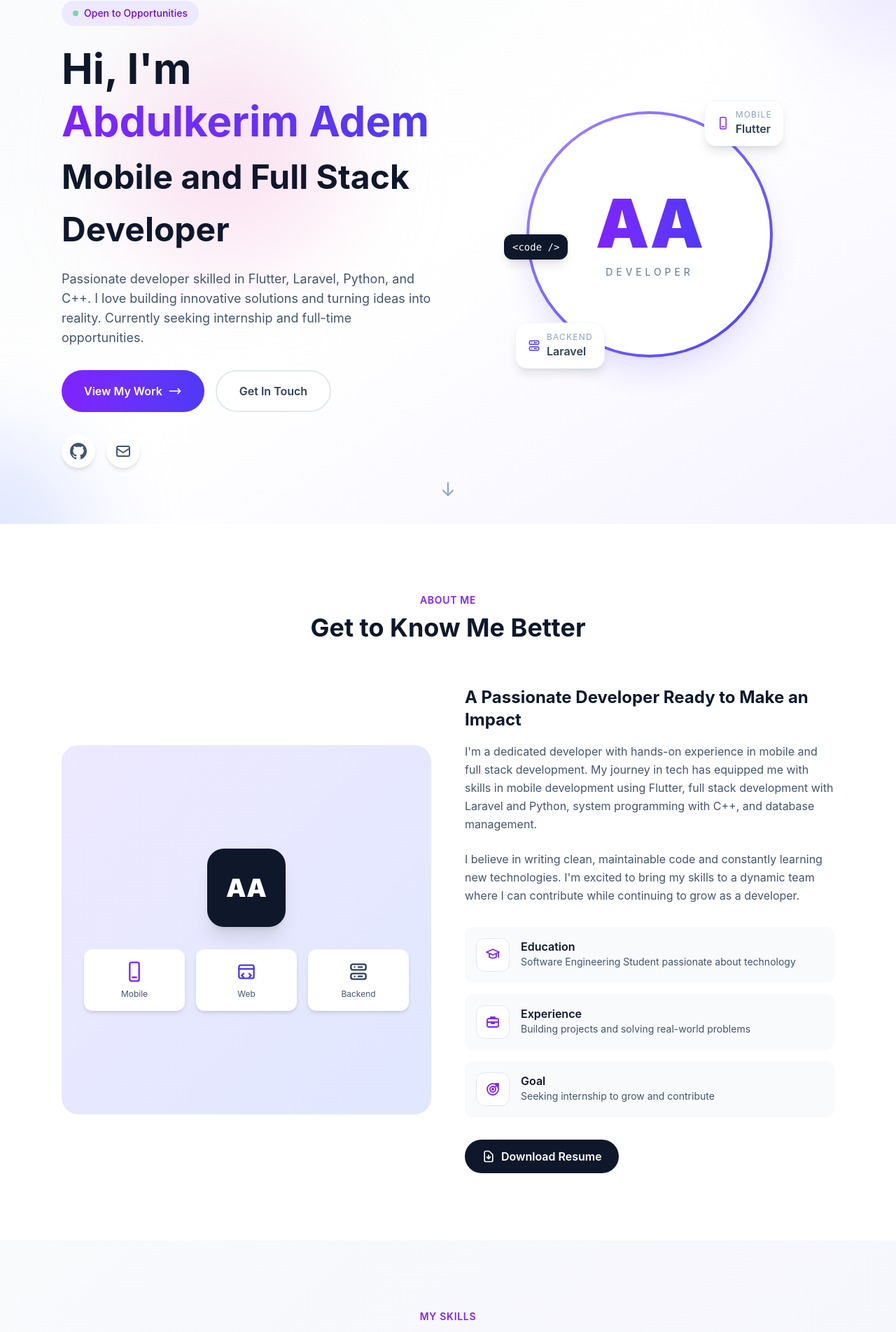
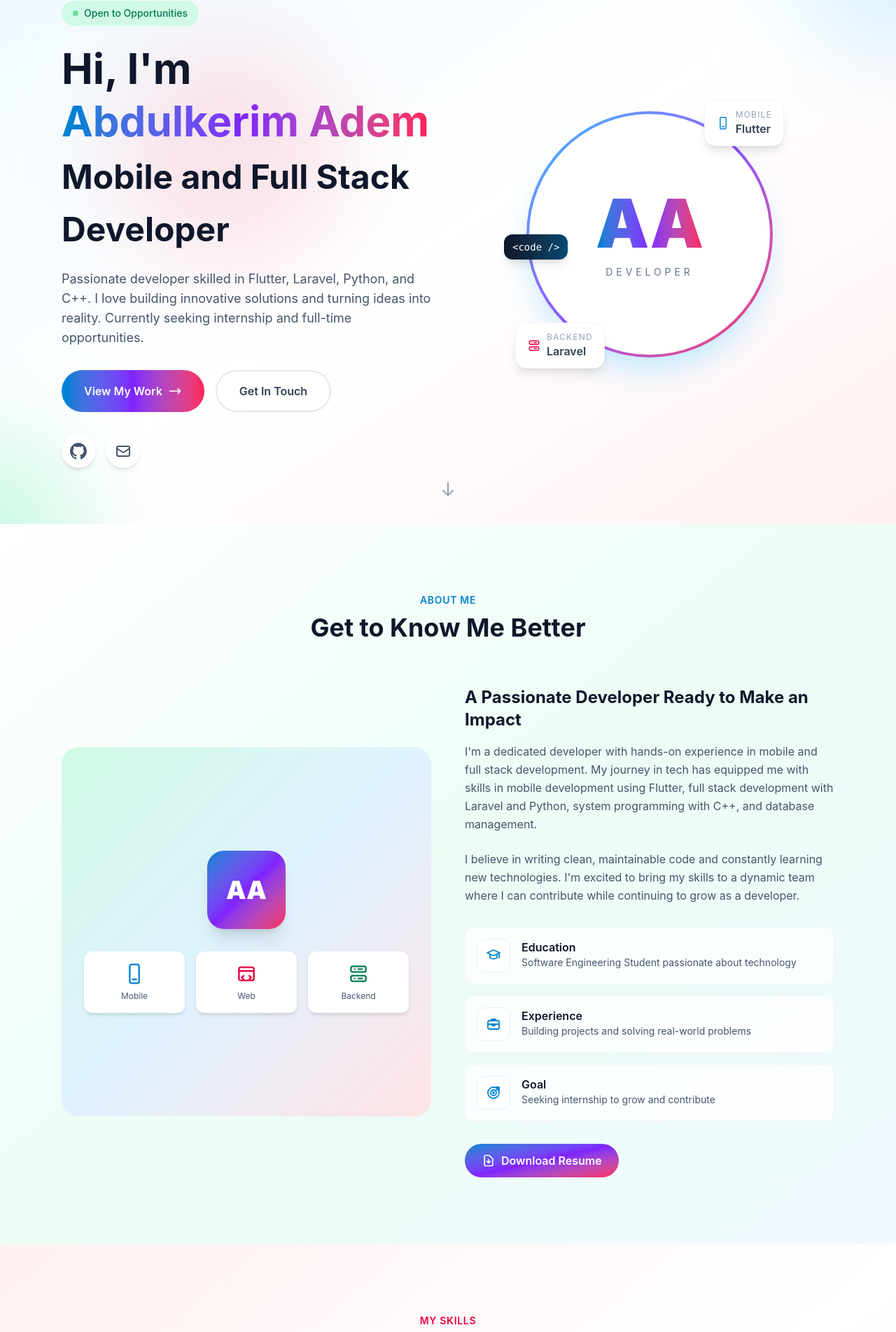
Before and after one commit to abdu2030/Portfolio-Website, a React (Vite) app: page / in a window 1280 px wide. Shown: the part 79-1983 px from the top of the page at 70% size. Built offline with nearby package versions, Linux system fonts and the light colour scheme.

Commit message:
Add colorful portfolio accents

```diff
--- a/src/components/About.tsx
+++ b/src/components/About.tsx
@@ -20,10 +20,10 @@ export default function About() {
   ];
 
   return (
-    <section id="about" className="py-24 bg-white">
+    <section id="about" className="py-24 bg-gradient-to-br from-white via-emerald-50 to-sky-50">
       <div className="max-w-6xl mx-auto px-6">
         <div className="text-center mb-16">
-          <span className="text-violet-600 font-semibold text-sm uppercase tracking-wider">
+          <span className="text-sky-600 font-semibold text-sm uppercase tracking-wider">
             About Me
           </span>
           <h2 className="text-3xl md:text-4xl font-bold text-slate-900 mt-2">
@@ -34,29 +34,29 @@ export default function About() {
         <div className="grid lg:grid-cols-2 gap-12 items-center">
           {/* Left side - Illustration */}
           <div className="relative">
-            <div className="aspect-square rounded-3xl bg-gradient-to-br from-violet-100 to-indigo-100 p-8 flex items-center justify-center">
+            <div className="aspect-square rounded-3xl bg-gradient-to-br from-emerald-100 via-sky-100 to-rose-100 p-8 flex items-center justify-center">
               <div className="text-center w-full">
-                <div className="mx-auto w-28 h-28 rounded-3xl bg-slate-900 text-white flex items-center justify-center text-4xl font-black shadow-xl">
+                <div className="mx-auto w-28 h-28 rounded-3xl bg-gradient-to-br from-sky-600 via-violet-600 to-rose-500 text-white flex items-center justify-center text-4xl font-black shadow-xl">
                   AA
                 </div>
                 <div className="grid grid-cols-3 gap-4 mt-8">
                   <div className="p-4 bg-white rounded-xl shadow-md">
-                    <VisualIcon name="mobile" className="w-8 h-8 text-violet-600 mx-auto mb-2" />
+                    <VisualIcon name="mobile" className="w-8 h-8 text-sky-600 mx-auto mb-2" />
                     <div className="text-xs text-slate-600">Mobile</div>
                   </div>
                   <div className="p-4 bg-white rounded-xl shadow-md">
-                    <VisualIcon name="frontend" className="w-8 h-8 text-indigo-600 mx-auto mb-2" />
+                    <VisualIcon name="frontend" className="w-8 h-8 text-rose-600 mx-auto mb-2" />
                     <div className="text-xs text-slate-600">Web</div>
                   </div>
                   <div className="p-4 bg-white rounded-xl shadow-md">
-                    <VisualIcon name="server" className="w-8 h-8 text-slate-700 mx-auto mb-2" />
+                    <VisualIcon name="server" className="w-8 h-8 text-emerald-700 mx-auto mb-2" />
                     <div className="text-xs text-slate-600">Backend</div>
                   </div>
                 </div>
               </div>
             </div>
             {/* Decorative element */}
-            <div className="absolute -bottom-6 -right-6 w-24 h-24 bg-gradient-to-br from-violet-500 to-indigo-600 rounded-2xl -z-10"></div>
+            <div className="absolute -bottom-6 -right-6 w-24 h-24 bg-gradient-to-br from-sky-500 via-violet-500 to-rose-500 rounded-2xl -z-10"></div>
           </div>
 
           {/* Right side - Content */}
@@ -81,9 +81,9 @@ export default function About() {
               {highlights.map((item, index) => (
                 <div
                   key={index}
-                  className="flex items-start gap-4 p-4 bg-slate-50 rounded-xl hover:bg-violet-50 transition-colors"
+                  className="flex items-start gap-4 p-4 bg-white/80 border border-slate-100 rounded-xl hover:bg-sky-50 transition-colors"
                 >
-                  <span className="w-12 h-12 rounded-xl bg-white border border-slate-200 flex items-center justify-center text-sm font-bold text-violet-600 shrink-0">
+                  <span className="w-12 h-12 rounded-xl bg-white border border-sky-100 flex items-center justify-center text-sm font-bold text-sky-600 bg-sky-50 shrink-0">
                     <VisualIcon name={item.icon} className="w-6 h-6" />
                   </span>
                   <div>
@@ -99,7 +99,7 @@ export default function About() {
               <a
                 href="/ABDULKERIM_ADEM_FlowCV_Resume_2026-05-24.pdf"
                 target="_blank"
-                className="inline-flex items-center gap-2 px-6 py-3 bg-slate-900 text-white rounded-full font-semibold hover:bg-slate-800 transition-colors"
+                className="inline-flex items-center gap-2 px-6 py-3 bg-gradient-to-br from-sky-600 via-violet-600 to-rose-500 text-white rounded-full font-semibold hover:bg-slate-800 transition-colors"
               >
                 <svg
                   className="w-5 h-5"
--- a/src/components/Hero.tsx
+++ b/src/components/Hero.tsx
@@ -4,29 +4,29 @@ export default function Hero() {
   return (
     <section
       id="home"
-      className="min-h-screen flex items-center justify-center relative overflow-hidden bg-gradient-to-br from-slate-50 via-white to-violet-50"
+      className="min-h-screen flex items-center justify-center relative overflow-hidden bg-gradient-to-br from-sky-50 via-white to-rose-50"
     >
       {/* Background decoration */}
       <div className="absolute inset-0 overflow-hidden">
-        <div className="absolute -top-40 -right-40 w-80 h-80 bg-violet-200 rounded-full mix-blend-multiply filter blur-3xl opacity-50 animate-blob"></div>
-        <div className="absolute -bottom-40 -left-40 w-80 h-80 bg-indigo-200 rounded-full mix-blend-multiply filter blur-3xl opacity-50 animate-blob animation-delay-2000"></div>
-        <div className="absolute top-40 left-40 w-80 h-80 bg-pink-200 rounded-full mix-blend-multiply filter blur-3xl opacity-50 animate-blob animation-delay-4000"></div>
+        <div className="absolute -top-40 -right-40 w-80 h-80 bg-sky-200 rounded-full mix-blend-multiply filter blur-3xl opacity-50 animate-blob"></div>
+        <div className="absolute -bottom-40 -left-40 w-80 h-80 bg-emerald-200 rounded-full mix-blend-multiply filter blur-3xl opacity-50 animate-blob animation-delay-2000"></div>
+        <div className="absolute top-40 left-40 w-80 h-80 bg-rose-200 rounded-full mix-blend-multiply filter blur-3xl opacity-50 animate-blob animation-delay-4000"></div>
       </div>
 
       <div className="max-w-6xl mx-auto px-6 py-20 relative z-10">
         <div className="flex flex-col lg:flex-row items-center gap-12">
           {/* Text Content */}
           <div className="flex-1 text-center lg:text-left">
-            <div className="inline-flex items-center gap-2 px-4 py-2 bg-violet-100 rounded-full mb-6">
+            <div className="inline-flex items-center gap-2 px-4 py-2 bg-emerald-100 rounded-full mb-6">
               <span className="w-2 h-2 bg-green-500 rounded-full animate-pulse"></span>
-              <span className="text-violet-700 text-sm font-medium">
+              <span className="text-emerald-700 text-sm font-medium">
                 Open to Opportunities
               </span>
             </div>
 
             <h1 className="text-4xl md:text-5xl lg:text-6xl font-bold text-slate-900 mb-6 leading-tight">
               Hi, I'm{' '}
-              <span className="bg-gradient-to-r from-violet-600 to-indigo-600 bg-clip-text text-transparent">
+              <span className="bg-gradient-to-r from-sky-600 via-violet-600 to-rose-500 bg-clip-text text-transparent">
                 Abdulkerim Adem
               </span>
               <br />
@@ -44,7 +44,7 @@ export default function Hero() {
             <div className="flex flex-col sm:flex-row gap-4 justify-center lg:justify-start">
               <a
                 href="#projects"
-                className="px-8 py-4 bg-gradient-to-r from-violet-600 to-indigo-600 text-white rounded-full font-semibold hover:shadow-xl hover:shadow-violet-300 transition-all hover:-translate-y-1 flex items-center justify-center gap-2"
+                className="px-8 py-4 bg-gradient-to-r from-sky-600 via-violet-600 to-rose-500 text-white rounded-full font-semibold hover:shadow-xl hover:shadow-rose-300 transition-all hover:-translate-y-1 flex items-center justify-center gap-2"
               >
                 <span>View My Work</span>
                 <svg
@@ -63,7 +63,7 @@ export default function Hero() {
               </a>
               <a
                 href="#contact"
-                className="px-8 py-4 bg-white border-2 border-slate-200 text-slate-700 rounded-full font-semibold hover:border-violet-300 hover:bg-violet-50 transition-all flex items-center justify-center gap-2"
+                className="px-8 py-4 bg-white border-2 border-slate-200 text-slate-700 rounded-full font-semibold hover:border-sky-300 hover:bg-sky-50 transition-all flex items-center justify-center gap-2"
               >
                 <span>Get In Touch</span>
               </a>
@@ -76,7 +76,7 @@ export default function Hero() {
                 target="_blank"
                 rel="noopener noreferrer"
                 aria-label="GitHub profile"
-                className="p-3 bg-white rounded-full shadow-md hover:shadow-lg hover:-translate-y-1 transition-all text-slate-600 hover:text-violet-600"
+                className="p-3 bg-white rounded-full shadow-md hover:shadow-lg hover:-translate-y-1 transition-all text-slate-600 hover:text-sky-600"
               >
                 <svg className="w-6 h-6" fill="currentColor" viewBox="0 0 24 24">
                   <path d="M12 0C5.37 0 0 5.37 0 12c0 5.31 3.435 9.795 8.205 11.385.6.105.825-.255.825-.57 0-.285-.015-1.23-.015-2.235-3.015.555-3.795-.735-4.035-1.41-.135-.345-.72-1.41-1.23-1.695-.42-.225-1.02-.78-.015-.795.945-.015 1.62.87 1.845 1.23 1.08 1.815 2.805 1.305 3.495.99.105-.78.42-1.305.765-1.605-2.67-.3-5.46-1.335-5.46-5.925 0-1.305.465-2.385 1.23-3.225-.12-.3-.54-1.53.12-3.18 0 0 1.005-.315 3.3 1.23.96-.27 1.98-.405 3-.405s2.04.135 3 .405c2.295-1.56 3.3-1.23 3.3-1.23.66 1.65.24 2.88.12 3.18.765.84 1.23 1.905 1.23 3.225 0 4.605-2.805 5.625-5.475 5.925.435.375.81 1.095.81 2.22 0 1.605-.015 2.895-.015 3.3 0 .315.225.69.825.57A12.02 12.02 0 0024 12c0-6.63-5.37-12-12-12z" />
@@ -85,7 +85,7 @@ export default function Hero() {
               <a
                 href="mailto:abdulkerimadem453@gmail.com"
                 aria-label="Email Abdulkerim Adem"
-                className="p-3 bg-white rounded-full shadow-md hover:shadow-lg hover:-translate-y-1 transition-all text-slate-600 hover:text-violet-600"
+                className="p-3 bg-white rounded-full shadow-md hover:shadow-lg hover:-translate-y-1 transition-all text-slate-600 hover:text-sky-600"
               >
                 <svg
                   className="w-6 h-6"
@@ -107,9 +107,9 @@ export default function Hero() {
           {/* Branded developer visual */}
           <div className="flex-1 flex justify-center">
             <div className="relative w-72 h-72 md:w-88 md:h-88">
-              <div className="absolute inset-0 rounded-full bg-gradient-to-br from-violet-400 to-indigo-600 p-1 shadow-2xl shadow-violet-200">
+              <div className="absolute inset-0 rounded-full bg-gradient-to-br from-sky-400 via-violet-500 to-rose-500 p-1 shadow-2xl shadow-sky-200">
                 <div className="w-full h-full rounded-full bg-white flex flex-col items-center justify-center text-center px-8">
-                  <span className="text-7xl md:text-8xl font-black bg-gradient-to-r from-violet-600 to-indigo-600 bg-clip-text text-transparent">
+                  <span className="text-7xl md:text-8xl font-black bg-gradient-to-r from-sky-600 via-violet-600 to-rose-500 bg-clip-text text-transparent">
                     AA
                   </span>
                   <span className="mt-3 text-sm uppercase tracking-[0.35em] text-slate-500">
@@ -118,20 +118,20 @@ export default function Hero() {
                 </div>
               </div>
               <div className="absolute -top-4 -right-4 px-4 py-3 bg-white rounded-2xl shadow-lg border border-slate-100 flex items-center gap-2">
-                <VisualIcon name="mobile" className="w-5 h-5 text-violet-600" />
+                <VisualIcon name="mobile" className="w-5 h-5 text-sky-600" />
                 <div>
                   <span className="block text-xs uppercase tracking-widest text-slate-400">Mobile</span>
                   <span className="font-semibold text-slate-700">Flutter</span>
                 </div>
               </div>
               <div className="absolute -bottom-4 -left-4 px-4 py-3 bg-white rounded-2xl shadow-lg border border-slate-100 flex items-center gap-2">
-                <VisualIcon name="server" className="w-5 h-5 text-indigo-600" />
+                <VisualIcon name="server" className="w-5 h-5 text-rose-600" />
                 <div>
                   <span className="block text-xs uppercase tracking-widest text-slate-400">Backend</span>
                   <span className="font-semibold text-slate-700">Laravel</span>
                 </div>
               </div>
-              <div className="absolute top-1/2 -left-8 hidden md:block px-3 py-2 bg-slate-900 text-white rounded-xl shadow-lg text-sm font-mono">
+              <div className="absolute top-1/2 -left-8 hidden md:block px-3 py-2 bg-gradient-to-r from-slate-900 to-sky-900 text-white rounded-xl shadow-lg text-sm font-mono">
                 {'<code />'}
               </div>
             </div>
--- a/src/components/Skills.tsx
+++ b/src/components/Skills.tsx
@@ -64,10 +64,10 @@ export default function Skills() {
   ];
 
   return (
-    <section id="skills" className="py-24 bg-gradient-to-br from-slate-50 to-violet-50">
+    <section id="skills" className="py-24 bg-gradient-to-br from-rose-50 via-white to-cyan-50">
       <div className="max-w-6xl mx-auto px-6">
         <div className="text-center mb-16">
-          <span className="text-violet-600 font-semibold text-sm uppercase tracking-wider">
+          <span className="text-rose-600 font-semibold text-sm uppercase tracking-wider">
             My Skills
           </span>
           <h2 className="text-3xl md:text-4xl font-bold text-slate-900 mt-2">
@@ -84,7 +84,7 @@ export default function Skills() {
           {skillCategories.map((category, index) => (
             <div
               key={index}
-              className="bg-white rounded-2xl p-6 shadow-lg shadow-slate-200/50 hover:shadow-xl transition-shadow"
+              className="bg-white/90 rounded-2xl p-6 shadow-lg shadow-slate-200/50 ring-1 ring-slate-100 hover:shadow-xl hover:-translate-y-1 transition-all"
             >
               <div className="flex items-center gap-3 mb-6">
                 <div
@@ -132,7 +132,7 @@ export default function Skills() {
                 key={index}
                 className="px-6 py-3 bg-white rounded-full shadow-md hover:shadow-lg hover:-translate-y-1 transition-all flex items-center gap-2"
               >
-                <span className="w-8 h-8 rounded-full bg-slate-100 text-violet-600 flex items-center justify-center">
+                <span className="w-8 h-8 rounded-full bg-gradient-to-br from-sky-50 to-rose-50 text-sky-700 flex items-center justify-center">
                   <VisualIcon name={tool.icon} className="w-5 h-5" />
                 </span>
                 <span className="font-medium text-slate-700">{tool.name}</span>
```
Also changed, not shown: src/components/Projects.tsx (+102 -7 lines).
